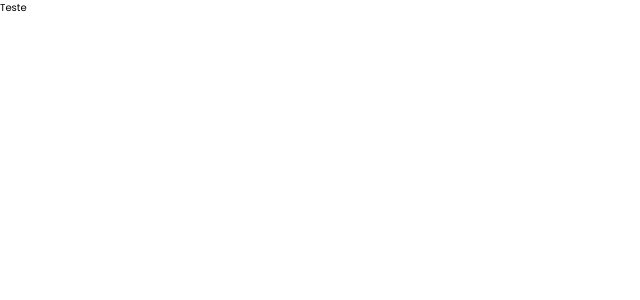
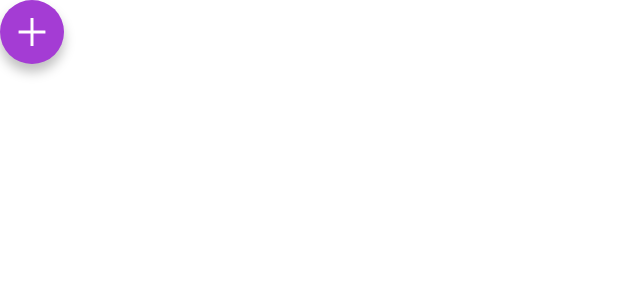
Before and after one commit to lucianakyoko/todo, a React (Create React App) app: page / in a window 1280 px wide. Shown: the top 300 px of the page, without its empty margins (0-640 px from the left). Built offline with nearby package versions, Linux system fonts and the light colour scheme.

Commit message:
Create CirclePlusBtn component

```diff
--- a/src/App.js
+++ b/src/App.js
@@ -1,10 +1,11 @@
+import CirclePlusBtn from "./components/CirclePlusBtn";
 import GlobalStyles from "./styles/GlobalStyles";
 
 function App() {
   return (
     <div className="App">
       <GlobalStyles />
-      Teste
+      <CirclePlusBtn />
     </div>
   );
 }
--- /dev/null
+++ b/src/components/CirclePlusBtn/index.jsx
@@ -0,0 +1,12 @@
+import React from 'react';
+import { Plus, Wrapper } from './style';
+
+const CirclePlusBtn = () => {
+  return (
+    <Wrapper>
+      <Plus />
+    </Wrapper>
+  )
+}
+
+export default CirclePlusBtn
--- /dev/null
+++ b/src/components/CirclePlusBtn/style.js
@@ -0,0 +1,26 @@
+import styled from "styled-components";
+import { themeBase } from "../../styles/variables";
+import { flexColCenter } from "../../styles/mixins";
+import { AiOutlinePlus } from 'react-icons/ai';
+
+export const Wrapper = styled.div`
+  width: 6.4rem;
+  height: 6.4rem;
+  border-radius: 50%;
+  background-color: ${themeBase.mainColor};
+  box-shadow: ${themeBase.dropShadow};
+
+  ${flexColCenter};
+  transition: ${themeBase.transition};
+
+  &:hover {
+    background-color: ${themeBase.buttonColorHover};
+    cursor: pointer;
+  }
+`
+
+export const Plus = styled(AiOutlinePlus)`
+  color: ${themeBase.secondaryColor};
+  font-size: 4rem;
+
+`
```
